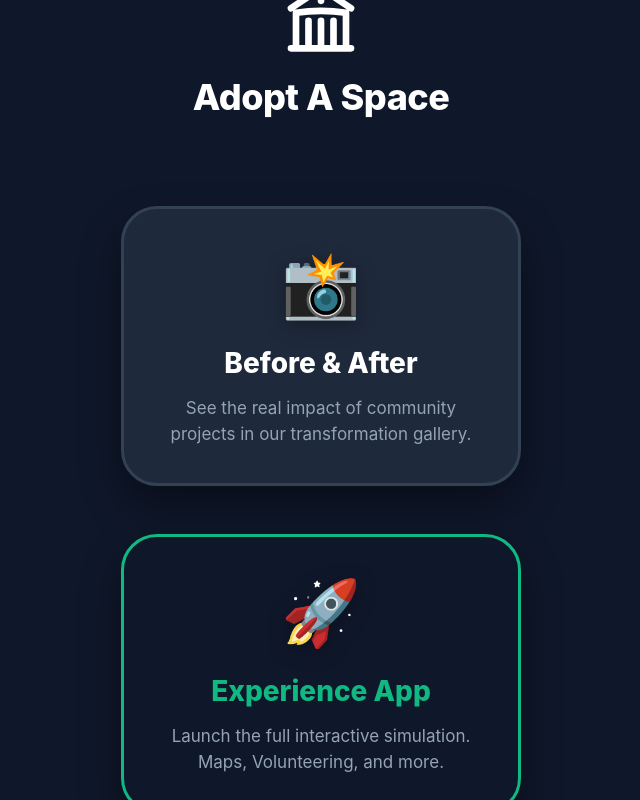
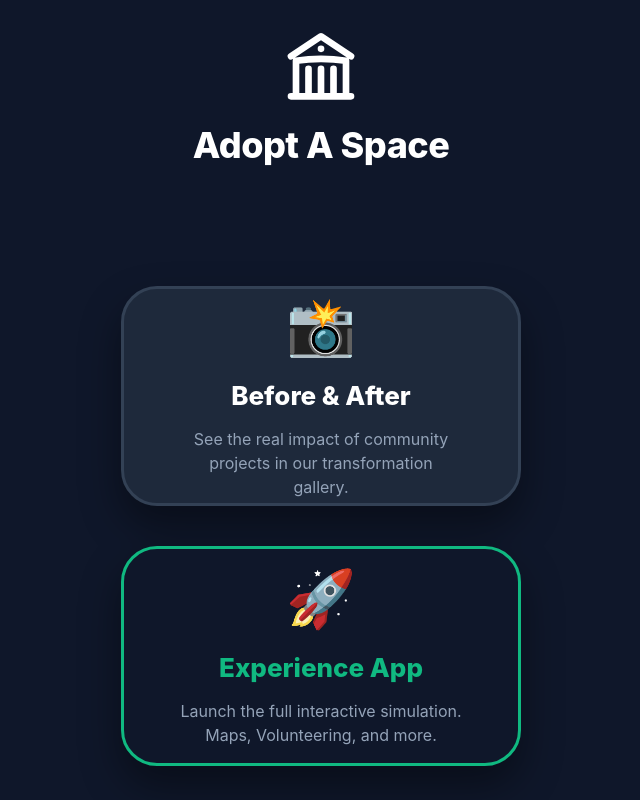
Before and after one commit to AdoptASpace/AdoptASpace, a plain HTML site: page index.html in a window 1280 px wide. Shown: the whole page, without its empty margins (319-959 px from the left). Drawn offline with Linux system fonts and the light colour scheme.

Commit message:
Update index.html

```diff
--- a/index.html
+++ b/index.html
@@ -8,15 +8,11 @@
 /* ==========================================================================
    1. CORE ARCHITECTURE & CSS VARIABLES
    ==========================================================================
-   This section defines the fundamental building blocks of the design system.
-   We use CSS variables (Custom Properties) to allow for real-time theming
-   (Dark/Light mode) and consistent spacing values across the application.
 */
 
 :root {
     /* --- Brand Palette: Emerald & Slate ---
        Defined using HSL for easy runtime manipulation via JS if needed.
-       This allows us to calculate hover states and glows dynamically.
     */
     --hue-brand: 150; /* Primary Hue (Emerald Green) */
 
@@ -58,7 +54,7 @@
     --shadow-float: 0 10px 40px -10px rgba(0,0,0,0.3);
 
     /* --- Layout Constants ---
-       These control the physical dimensions of fixed elements.
+       ADJUSTED: Increased spacing for better breathing room.
     */
     --header-height: 70px;
     --nav-height: 90px;
@@ -76,7 +72,6 @@
 
 /* --- Theme: Dark Mode Overrides ---
    Activated via data-theme="dark" on body tag.
-   Redefines semantic variables for dark contexts.
 */
 [data-theme="dark"] {
     --bg-app: #020617;
@@ -119,9 +114,8 @@ body {
 }
 
 /* ==========================================================================
-   2. GATEWAY & GALLERY STYLES (UPDATED)
+   2. GATEWAY & GALLERY STYLES
    ==========================================================================
-   This section handles the initial experience (Before/After vs App).
 */
 
 /* Full screen overlays */
@@ -141,7 +135,7 @@ body {
 }
 
 /* --- GATEWAY ENTRY OPTIONS (START MENU) ---
-   UPDATED: Increased margins and padding significantly to prevent squishing.
+   UPDATED: Increased margins and padding significantly.
 */
 .gateway-container {
     height: 100%;
@@ -152,14 +146,14 @@ body {
     flex-direction: column;
     justify-content: center;
     align-items: center;
-    /* Padding around the entire container */
+    /* Increased padding around the whole container */
     padding: 40px;
-    /* Gap between the buttons and logo */
-    gap: 48px;
+    /* Increased gap between buttons */
+    gap: 40px;
 }
 
 .gateway-logo {
-    margin-bottom: 20px;
+    margin-bottom: 60px;
     text-align: center;
     animation: float 3s ease-in-out infinite;
 }
@@ -170,11 +164,11 @@ body {
     100% { transform: translateY(0px); }
 }
 
-/* The Main Start Menu Buttons */
+/* The Main Buttons */
 .gateway-option {
     width: 100%;
-    /* UPDATED: Increased min-height to allow content to stack without cramping */
-    min-height: 280px;
+    /* Removed fixed aspect ratio to allow text to expand naturally */
+    min-height: 220px;
     background: #1e293b;
     border-radius: 36px;
     display: flex;
@@ -184,15 +178,15 @@ body {
     color: white;
     text-align: center;
     cursor: pointer;
-    border: 3px solid #334155; /* Thicker border for tactile feel */
+    border: 3px solid #334155; /* Thicker border */
     transition: transform 0.2s, border-color 0.2s, background-color 0.2s;
     position: relative;
     overflow: hidden;
     box-shadow: 0 20px 40px rgba(0,0,0,0.4);
 
-    /* *** CRITICAL UPDATE: PADDING *** */
-    /* Generous padding ensures text doesn't touch edges even on small screens */
-    padding: 40px 24px;
+    /* *** CRITICAL UPDATE *** */
+    /* Massive padding to ensure text never touches the edges */
+    padding: 40px;
 }
 
 .gateway-option:active {
@@ -208,7 +202,7 @@ body {
 .gateway-option h2 {
     color: white;
     margin-bottom: 16px;
-    font-size: 28px;
+    font-size: 26px;
     font-weight: 800;
     z-index: 2;
     line-height: 1.2;
@@ -216,8 +210,8 @@ body {
 
 .gateway-option p {
     color: #94a3b8;
-    font-size: 17px;
-    /* Limit width to ensure readability lines aren't too long */
+    font-size: 16px;
+    /* Limit width to ensure readability */
     max-width: 90%;
     margin: 0;
     z-index: 2;
@@ -225,10 +219,9 @@ body {
 }
 
 .gateway-icon {
-    font-size: 64px;
-    margin-bottom: 24px;
+    font-size: 56px;
+    margin-bottom: 20px;
     z-index: 2;
-    filter: drop-shadow(0 4px 10px rgba(0,0,0,0.3));
 }
 
 /* --- BEFORE & AFTER GALLERY (Vertical Stack) ---
```
